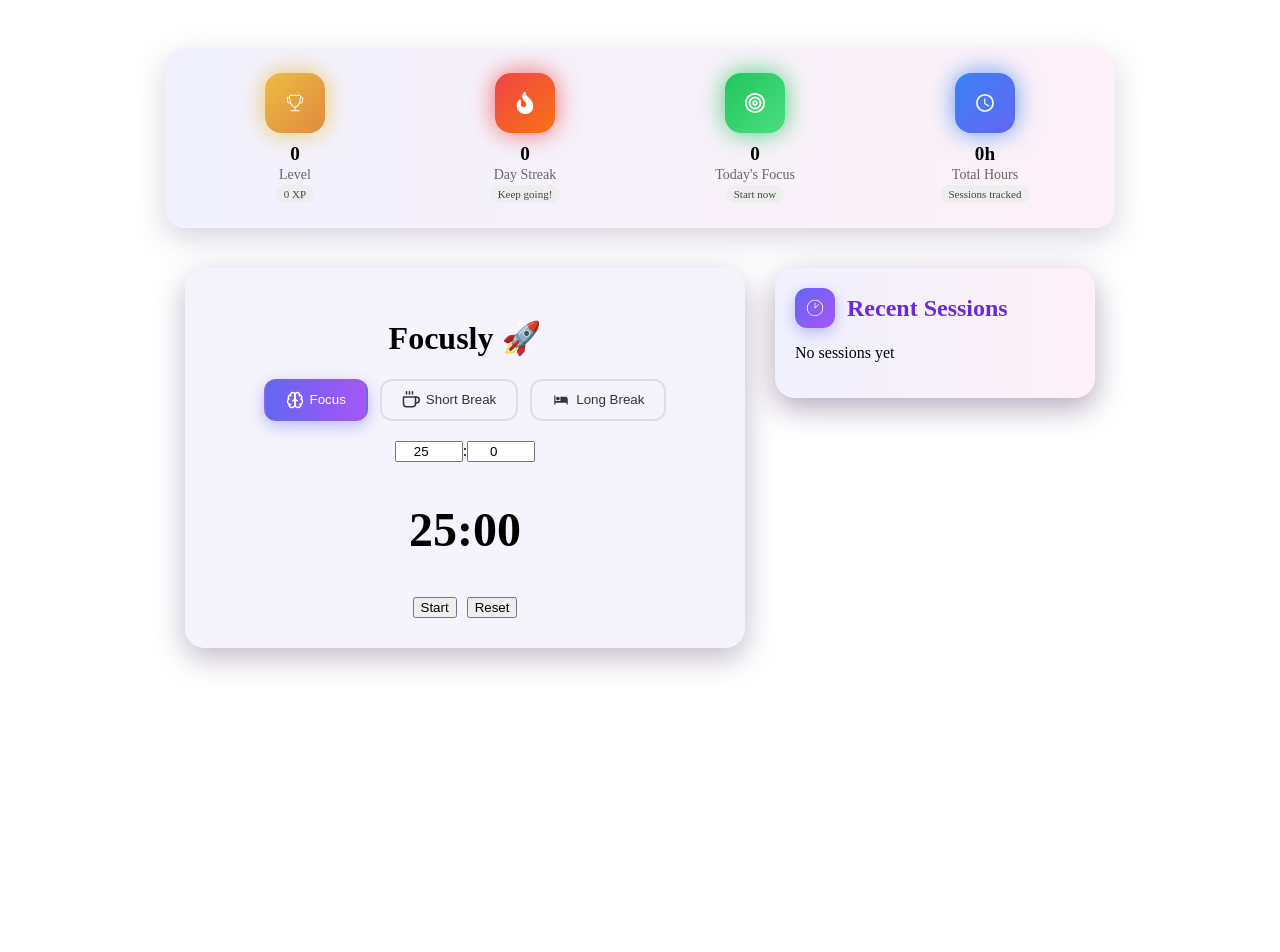
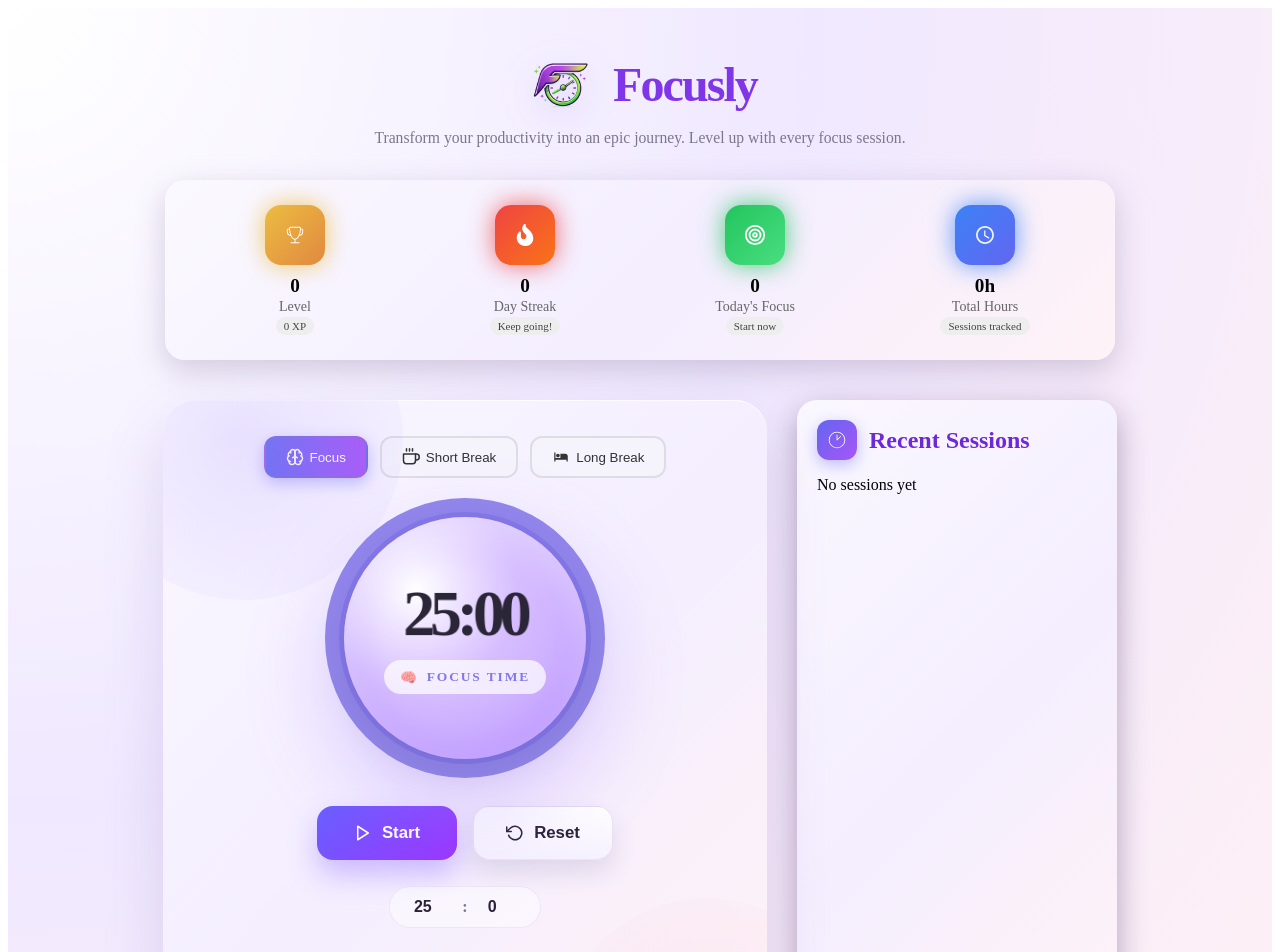
Before and after one commit to monikamitkova/Focusly, a React (Create React App) app in the folder frontend/: page / in a window 1280 px wide. Shown: the top 952 px of the page. Before the commit the page ends 800 px from the top, so only its background shows below. Built offline with nearby package versions, Linux system fonts and the light colour scheme.

Commit message:
Improve layout and update time display

```diff
--- a/frontend/src/domains/components/Controls.js
+++ b/frontend/src/domains/components/Controls.js
@@ -1,11 +1,55 @@
+import { FiPlay, FiPause, FiRotateCcw } from "react-icons/fi";
+
 export default function Controls({ isRunning, onToggle, onReset }) {
+  const baseButtonStyle = {
+    border: "none",
+    borderRadius: "16px",
+    minWidth: "140px",
+    padding: "16px 24px",
+    fontSize: "1.05rem",
+    fontWeight: 700,
+    display: "inline-flex",
+    alignItems: "center",
+    justifyContent: "center",
+    gap: "10px",
+    cursor: "pointer",
+    transition: "transform 0.18s ease, box-shadow 0.18s ease",
+  };
+
   return (
-    <div style={{ marginTop: "20px" }}>
-      <button onClick={onToggle}>
+    <div
+      style={{
+        marginTop: "8px",
+        display: "flex",
+        justifyContent: "center",
+        gap: "16px",
+        flexWrap: "wrap",
+      }}
+    >
+      <button
+        onClick={onToggle}
+        style={{
+          ...baseButtonStyle,
+          color: "#ffffff",
+          background: "linear-gradient(135deg, #6860ff 0%, #9d35ff 100%)",
+          boxShadow: "0 14px 28px rgba(126, 86, 255, 0.35)",
+        }}
+      >
+        {isRunning ? <FiPause size={18} /> : <FiPlay size={18} />}
         {isRunning ? "Pause" : "Start"}
       </button>
 
-      <button onClick={onReset} style={{ marginLeft: "10px" }}>
+      <button
+        onClick={onReset}
+        style={{
+          ...baseButtonStyle,
+          color: "#2a2238",
+          background: "linear-gradient(180deg, #ffffff 0%, #f6f1ff 100%)",
+          boxShadow: "0 12px 24px rgba(61, 38, 110, 0.12)",
+          border: "1px solid rgba(90, 69, 133, 0.12)",
+        }}
+      >
+        <FiRotateCcw size={18} />
         Reset
       </button>
     </div>
--- a/frontend/src/domains/components/RecentSessions.js
+++ b/frontend/src/domains/components/RecentSessions.js
@@ -10,9 +10,11 @@ export default function RecentSessions({ sessions }) {
       style={{
         padding: "20px",
         borderRadius: "20px",
-        background: "linear-gradient(90deg, #6365f117, #ec489a13)",
+        background:
+          "linear-gradient(135deg, rgba(251,249,255,0.92) 0%, rgba(244,238,255,0.95) 52%, rgba(255,243,246,0.92) 100%)",
         boxShadow: "0 10px 30px rgba(101, 78, 122, 0.49)",
         maxWidth: "400px",
+        minHeight: "610px"
       }}
     >
       <div
@@ -52,7 +54,7 @@ export default function RecentSessions({ sessions }) {
 
       {sessions.length === 0 && <p>No sessions yet</p>}
 
-      {sessions.slice(0, 5).map((s, i) => (
+      {sessions.slice(0, 6).map((s, i) => (
         <SessionItem key={i} session={s} />
       ))}
     </div>
--- a/frontend/src/domains/components/Stats.js
+++ b/frontend/src/domains/components/Stats.js
@@ -16,7 +16,8 @@ export default function Stats({ xp, level, streak, totalFocusedTime, sessionsCou
           gap: "20px",
           padding: "25px",
         borderRadius: "20px",
-        background: "linear-gradient(90deg, #6365f117, #ec489a13)",
+        background:
+          "linear-gradient(135deg, rgba(251,249,255,0.92) 0%, rgba(244,238,255,0.95) 52%, rgba(255,243,246,0.92) 100%)",
         boxShadow: "0 10px 30px rgba(101, 78, 122, 0.25)",
       }}
     >
--- a/frontend/src/domains/components/TimeDisplay.js
+++ b/frontend/src/domains/components/TimeDisplay.js
@@ -1,11 +1,141 @@
-export default function TimerDisplay({ time }) {
+import { useEffect, useRef } from "react";
+
+const MODE_LABELS = {
+  focus: "FOCUS TIME",
+  short: "SHORT BREAK",
+  long: "LONG BREAK",
+};
+
+const MODE_THEMES = {
+  focus: {
+    inner:
+      "radial-gradient(circle at 30% 30%, #ffffff, #d6bdff 42%, #be99ff 100%)",
+    labelBg: "rgba(255,255,255,0.72)",
+    labelColor: "#8477e9",
+    emoji: "🧠",
+    shadow: "0 36px 80px rgba(157,117,255,0.28)",
+  },
+  short: {
+    inner:
+      "radial-gradient(circle at 30% 30%, #ffffff, #b7f8db 42%, #50e3c2 100%)",
+    labelBg: "rgba(255,255,255,0.75)",
+    labelColor: "#349983",
+    emoji: "☕",
+    shadow: "0 36px 80px rgba(80,227,194,0.28)",
+  },
+  long: {
+    inner:
+      "radial-gradient(circle at 30% 30%, #ffffff, #c8dbff 42%, #93b1e6 100%)",
+    labelBg: "rgba(255,255,255,0.75)",
+    labelColor: "#4b75cf",
+    emoji: "🌴",
+    shadow: "0 36px 80px rgba(15, 61, 131, 0.28)",
+  },
+};
+
+export default function TimerDisplay({
+  time,
+  mode = "focus",
+  totalTime = time,
+}) {
+  const timeTextRef = useRef(null);
   const minutes = Math.floor(time / 60);
   const seconds = time % 60;
 
+  const safeTotal = Math.max(totalTime, 1);
+  const progress = Math.max(0, Math.min(1, time / safeTotal));
+  const ringDegrees = progress * 360;
+  const theme = MODE_THEMES[mode] || MODE_THEMES.focus;
+
+  useEffect(() => {
+    if (!timeTextRef.current || totalTime <= 0 || time <= 0) return;
+
+    timeTextRef.current.animate(
+      [
+        { transform: "scale(1)", opacity: 1 },
+        { transform: "scale(1.07)", opacity: 0.92 },
+        { transform: "scale(0.985)", opacity: 1 },
+        { transform: "scale(1)", opacity: 1 },
+      ],
+      {
+        duration: 360,
+        easing: "cubic-bezier(0.22, 1, 0.36, 1)",
+      }
+    );
+  }, [time, totalTime]);
+
   return (
-    <h2 style={{ fontSize: "48px" }}>
-      {minutes.toString().padStart(2, "0")}:
-      {seconds.toString().padStart(2, "0")}
-    </h2>
+    <div
+      style={{
+        width: "280px",
+        height: "280px",
+        margin: "18px auto 28px",
+        borderRadius: "50%",
+        position: "relative",
+        display: "grid",
+        placeItems: "center",
+        transition: "all 0.4s ease",
+        background: `conic-gradient(
+          from 210deg,
+          ${theme.labelColor} 0deg ${ringDegrees}deg,
+          rgba(255,255,255,0.14) ${ringDegrees}deg 360deg
+        )`,
+        boxShadow: `${theme.shadow}, inset 0 0 0 14px rgba(255,255,255,0.1)`,
+      }}
+    >
+      <div
+        style={{
+          width: "242px",
+          height: "242px",
+          borderRadius: "50%",
+          background: theme.inner,
+          transition: "all 0.4s ease",
+          boxShadow:
+            "inset 0 18px 32px rgba(255,255,255,0.35), inset 0 -18px 34px rgba(149, 105, 255, 0.16), 0 14px 36px rgba(0,0,0,0.08)",
+          display: "flex",
+          flexDirection: "column",
+          alignItems: "center",
+          justifyContent: "center",
+          gap: "14px",
+        }}
+      >
+        <div
+          ref={timeTextRef}
+          style={{
+            fontSize: "4rem",
+            lineHeight: 1,
+            fontWeight: 700,
+            letterSpacing: "-0.08em",
+            color: "#2b2538",
+            fontVariantNumeric: "tabular-nums",
+            transformOrigin: "center",
+            willChange: "transform, opacity",
+          }}
+        >
+          {minutes.toString().padStart(2, "0")}:
+          {seconds.toString().padStart(2, "0")}
+        </div>
+
+        <div
+          style={{
+            display: "inline-flex",
+            alignItems: "center",
+            gap: "8px",
+            padding: "9px 16px",
+            borderRadius: "999px",
+            background: theme.labelBg,
+            color: theme.labelColor,
+            fontSize: "0.84rem",
+            fontWeight: 700,
+            letterSpacing: "0.14em",
+            backdropFilter: "blur(8px)",
+            transition: "all 0.4s ease",
+          }}
+        >
+          <span style={{ fontSize: "0.85rem", lineHeight: 1 }}>{theme.emoji}</span>
+          {MODE_LABELS[mode] ?? "FOCUS TIME"}
+        </div>
+      </div>
+    </div>
   );
 }
--- a/frontend/src/domains/components/TimeInput.js
+++ b/frontend/src/domains/components/TimeInput.js
@@ -5,24 +5,42 @@ export default function TimeInputs({
   onMinutesChange,
   onSecondsChange
 }) {
+  const inputStyle = {
+    width: "48px",
+    border: "none",
+    outline: "none",
+    background: "transparent",
+    textAlign: "center",
+    fontSize: "1rem",
+    fontWeight: 700,
+    color: isRunning ? "rgba(42, 34, 56, 0.45)" : "#2a2238",
+  };
+
   return (
-    <div style={{ marginBottom: "30px" }}>
+    <div
+      style={{
+        display: "flex",
+        alignItems: "center",
+        gap: "6px",
+        marginBottom: 0,
+      }}
+    >
       <input
         type="number"
         value={minutes}
         onChange={onMinutesChange}
         disabled={isRunning}
-        style={{ width: "60px", textAlign: "center" }}
+        style={inputStyle}
       />
 
-      :
+      <span style={{ color: "#7f7398", fontWeight: 700 }}>:</span>
 
       <input
         type="number"
         value={seconds}
         onChange={onSecondsChange}
         disabled={isRunning}
-        style={{ width: "60px", textAlign: "center" }}
+        style={inputStyle}
       />
     </div>
   );
--- a/frontend/src/domains/pages/FocusPage.js
+++ b/frontend/src/domains/pages/FocusPage.js
@@ -62,6 +62,10 @@ export default function FocusPage() {
   const hasCompleted = useRef(false);
 
   const level = Math.floor(0.1 * Math.sqrt(xp));
+  const focusSessionsToday = Math.min(
+    7,
+    sessions.filter((session) => session.type === "focus").length
+  );
 
   useEffect(() => {
     localStorage.setItem("xp", xp);
@@ -171,7 +175,67 @@ export default function FocusPage() {
   };
 
   return (
-    <div style={{ padding: "40px" }}>
+    <div
+      style={{
+        minHeight: "100vh",
+        padding: "40px",
+        background:
+          "radial-gradient(circle at top left, rgba(255,255,255,0.96), rgba(239,231,255,0.95) 48%, rgba(255,239,244,0.92) 100%)",
+      }}
+    >
+      <div
+        style={{
+          maxWidth: "760px",
+          margin: "0 auto 30px",
+          textAlign: "center",
+        }}
+      >
+        <div
+          style={{
+            display: "inline-flex",
+            alignItems: "center",
+            gap: "16px",
+            padding: 0,
+          }}
+        >
+          <img
+            src="/logo.png"
+            alt="Focusly logo"
+            style={{
+              width: "74px",
+              height: "74px",
+              objectFit: "contain",
+              filter: "drop-shadow(0 10px 18px rgba(128, 89, 255, 0.18))",
+            }}
+          />
+          <div style={{ textAlign: "left" }}>
+            <h1
+              style={{
+                margin: 0,
+                fontSize: "3rem",
+                lineHeight: 1.02,
+                letterSpacing: "-0.04em",
+                color: "#7f35e8",
+                fontWeight: 800,
+              }}
+            >
+              Focusly
+            </h1>
+          </div>
+        </div>
+
+        <p
+          style={{
+            margin: "0px auto 0",
+            maxWidth: "760px",
+            fontSize: "0.98rem",
+            lineHeight: 1.55,
+            color: "#7c778b",
+          }}
+        >
+          Transform your productivity into an epic journey. Level up with every focus session.
+        </p>
+      </div>
 
       <div style={{ marginBottom: "40px" }}>
         <Stats
@@ -193,35 +257,106 @@ export default function FocusPage() {
 
         <div
           style={{
-            width: "500px",
-            padding: "30px",
-            borderRadius: "20px",
-            background: "#f5f3fc",
-            boxShadow: "0 10px 30px rgba(101, 78, 122, 0.4)",
+            width: "min(520px, 100%)",
+            padding: "36px 42px 34px",
+            borderRadius: "32px",
+            background:
+              "linear-gradient(135deg, rgba(251,249,255,0.92) 0%, rgba(244,238,255,0.95) 52%, rgba(255,243,246,0.92) 100%)",
+            boxShadow:
+              "0 26px 60px rgba(115, 87, 178, 0.18), inset 0 1px 0 rgba(255,255,255,0.75)",
             textAlign: "center",
+            position: "relative",
+            overflow: "hidden",
           }}
         >
-          <h1>Focusly 🚀</h1>
+          <div
+            style={{
+              position: "absolute",
+              inset: "-120px auto auto -80px",
+              width: "320px",
+              height: "320px",
+              borderRadius: "50%",
+              background: "radial-gradient(circle, rgba(181,160,255,0.25), rgba(181,160,255,0))",
+              pointerEvents: "none",
+            }}
+          />
+          <div
+            style={{
+              position: "absolute",
+              inset: "auto -90px -140px auto",
+              width: "300px",
+              height: "300px",
+              borderRadius: "50%",
+              background: "radial-gradient(circle, rgba(255,190,210,0.22), rgba(255,190,210,0))",
+              pointerEvents: "none",
+            }}
+          />
 
           <ModeSelector mode={mode} onChange={handleModeChange} />
 
           <Notification message={notification} />
 
-          <TimeInputs
-            minutes={minutes}
-            seconds={seconds}
-            isRunning={isRunning}
-            onMinutesChange={handleMinutesChange}
-            onSecondsChange={handleSecondsChange}
-          />
-
-          <TimerDisplay time={time} />
+          <div style={{ position: "relative", zIndex: 1 }}>
+            <TimerDisplay time={time} mode={mode} totalTime={selectedTime} />
+          </div>
 
           <Controls
             isRunning={isRunning}
             onToggle={handleToggle}
             onReset={handleReset}
           />
+
+          <div
+            style={{
+              marginTop: "26px",
+              display: "inline-flex",
+              alignItems: "center",
+              gap: "10px",
+              padding: "10px 14px",
+              borderRadius: "999px",
+              background: "rgba(255,255,255,0.46)",
+              border: "1px solid rgba(120, 94, 177, 0.1)",
+            }}
+          >
+            <TimeInputs
+              minutes={minutes}
+              seconds={seconds}
+              isRunning={isRunning}
+              onMinutesChange={handleMinutesChange}
+              onSecondsChange={handleSecondsChange}
+            />
+          </div>
+
+          <div style={{ marginTop: "28px", color: "#766b8b", fontSize: "0.98rem" }}>
+            Focus Sessions Today
+          </div>
+          <div
+            style={{
+              marginTop: "14px",
+              display: "flex",
+              justifyContent: "center",
+              gap: "8px",
+            }}
+          >
+            {Array.from({ length: 7 }).map((_, index) => (
+              <span
+                key={index}
+                style={{
+                  width: "12px",
+                  height: "36px",
+                  borderRadius: "999px",
+                  background:
+                    index < focusSessionsToday
+                      ? "linear-gradient(180deg, #9679fd 0%, #aa38ff 100%)"
+                      : "rgba(136, 128, 158, 0.16)",
+                  boxShadow:
+                    index < focusSessionsToday
+                      ? "0 10px 18px rgba(123, 85, 255, 0.22)"
+                      : "none",
+                }}
+              />
+            ))}
+          </div>
         </div>
 
         <div style={{ width: "320px" }}>
```
Also changed, not shown: frontend/src/domains/components/Notification.js (+9 -4 lines), frontend/public/logo.png (added).
